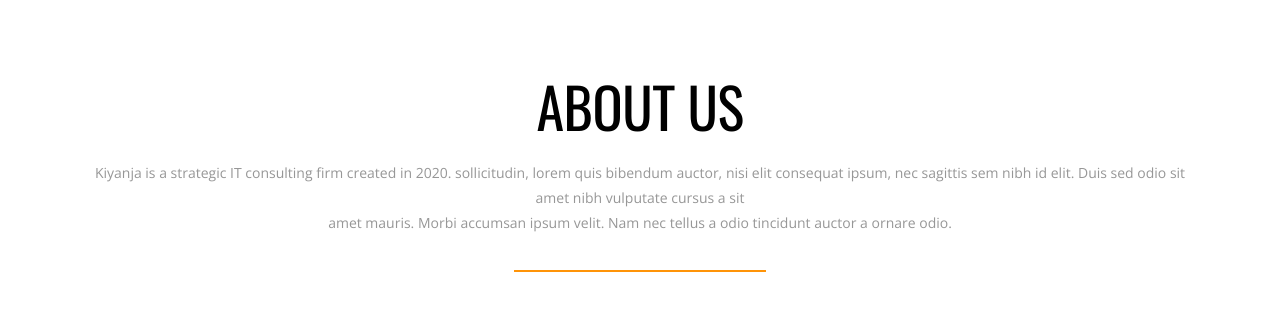
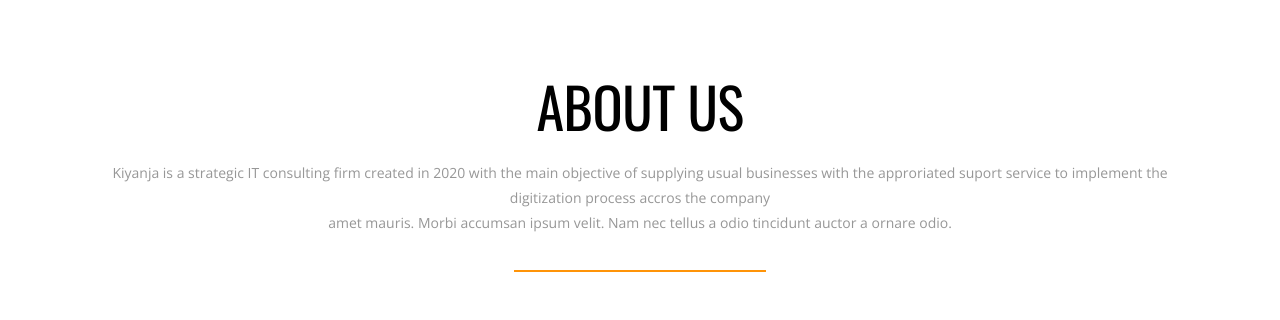
Before and after one commit to kiyanjathinklabs/kiyanja.org, a plain HTML site: page index.html in a window 1280 px wide. Shown: the part 800-1120 px from the top of the page. Drawn offline with nearby package versions, Linux system fonts and the light colour scheme; some packages are replaced by stand-ins of ours.

Commit message:
index.html update 08/11/2021 19:50

```diff
--- a/index.html
+++ b/index.html
@@ -135,7 +135,7 @@
             <div class="About_sec" id="about">
                 <div class="Center">
                     <h2>about us</h2>
-                    <p>Kiyanja is a strategic IT consulting firm created in 2020. sollicitudin, lorem quis bibendum auctor, nisi elit consequat ipsum, nec sagittis sem nibh id elit. Duis sed odio sit amet nibh vulputate cursus a sit<br> amet mauris. Morbi accumsan ipsum velit. Nam nec tellus a odio tincidunt auctor a ornare odio.</p>
+                    <p>Kiyanja is a strategic IT consulting firm created in 2020 with the main objective of supplying usual businesses with the approriated suport service to implement the digitization process accros the company<br> amet mauris. Morbi accumsan ipsum velit. Nam nec tellus a odio tincidunt auctor a ornare odio.</p>
                     <div class="Line"></div>
                     <!-- \\ Begin Tab side \\ -->
                     <div class="Tabside">
```
